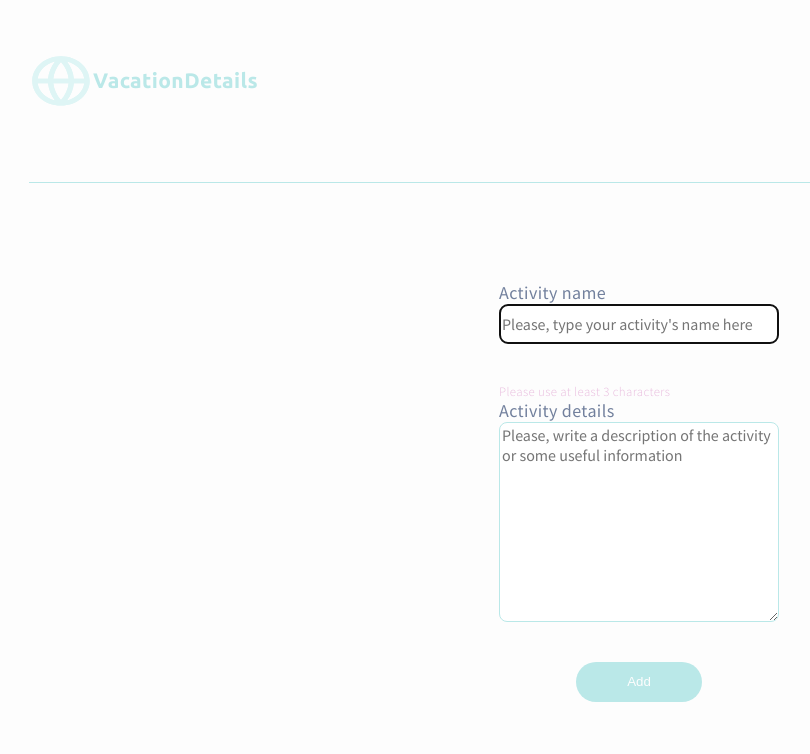
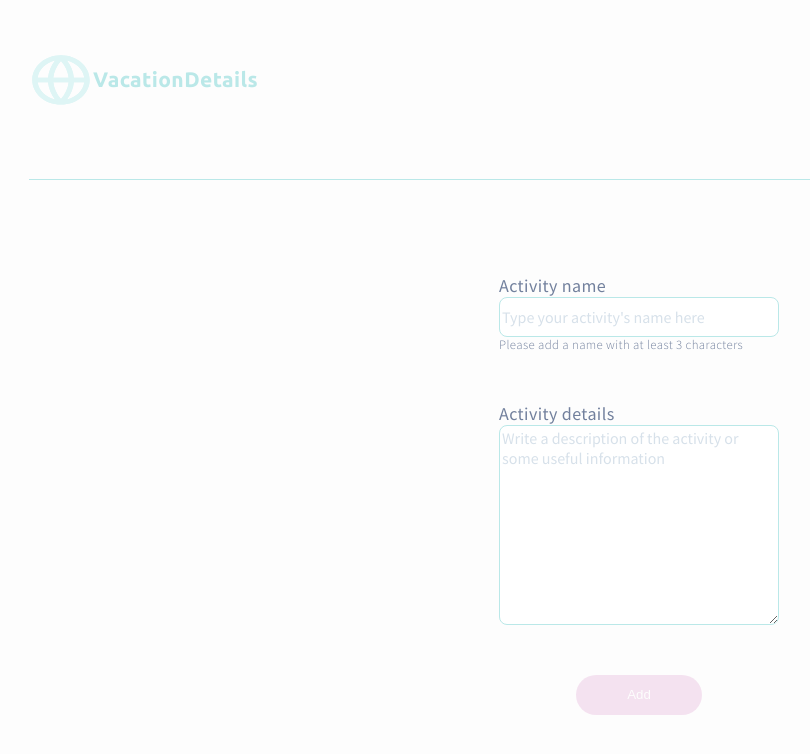
Before and after one commit to sinafischer/capstone-project, a React (Create React App) app: page / in a window 1280 px wide. Shown: the top 754 px of the page, without its empty margins (1-811 px from the left). Built offline with nearby package versions, Linux system fonts and the light colour scheme.

Commit message:
Add disabled to button, refine styling and complete test

```diff
--- a/src/components/AddActivityForm.js
+++ b/src/components/AddActivityForm.js
@@ -8,9 +8,8 @@ export default function AddActivityForm({ setActivity }) {
   })
 
   return (
-    <>
     <StyledForm>
-        <form onSubmit={handleSubmit} data-testid="form">
+      <form onSubmit={handleSubmit}>
         <StyledLabel htmlFor="name">
           Activity name
           <StyledInput
@@ -20,19 +19,22 @@ export default function AddActivityForm({ setActivity }) {
             value={newActivity.name}
             type="text"
             minLength="3"
-              maxLength="70"
-              placeholder="Please, type your activity's name here"
+            maxLength="40"
+            placeholder="Type your activity's name here"
             autoFocus
             required
+            data-testid="activity-name"
           />
+          {newActivity.name.length <= 3 && (
+            <StyledError>
+              Please add a name with at least 3 characters
+            </StyledError>
+          )}
+          {newActivity.name.length >= 40 && (
+            <StyledError>Please use a maximum of 40 characters</StyledError>
+          )}
         </StyledLabel>
-          {newActivity.name.length <= 3 && (
-            <StyledError>Please use at least 3 characters</StyledError>
-          )}
-          {newActivity.name.length >= 70 && (
-            <StyledError>Please use a maximum of 70 characters</StyledError>
-          )}
-          <StyledLabel hmltFor="details">
+        <StyledLabel htmlFor="details">
           Activity details
           <StyledTextarea
             name="details"
@@ -41,16 +43,20 @@ export default function AddActivityForm({ setActivity }) {
             value={newActivity.details}
             type="text"
             maxLength="500"
-              placeholder="Please, write a description of the activity or some useful information"
+            placeholder="Write a description of the activity or some useful information"
           />
           {newActivity.name.length >= 500 && (
             <StyledError>Please use a maximum of 500 characters</StyledError>
           )}
         </StyledLabel>
-          <StyledAddButton type="submit"> Add </StyledAddButton>
+        <StyledAddButton
+          type="submit"
+          disabled={newActivity.name.length >= 3 ? false : true}
+        >
+          Add
+        </StyledAddButton>
       </form>
     </StyledForm>
-    </>
   )
 
   function handleSubmit(event) {
@@ -75,12 +81,12 @@ const StyledForm = styled.section`
   justify-content: center;
   align-items: center;
   flex-flow: column wrap;
-  margin: 50px;
+  margin-bottom: 40px;
 `
 
 const StyledLabel = styled.label`
   display: block;
-  margin-bottom: 40px;
+  margin: 50px auto;
 `
 
 const StyledInput = styled.input`
@@ -93,9 +99,20 @@ const StyledInput = styled.input`
   font-size: 1rem;
   color: var(--text-primary);
 
+  /* Placeholder color was displayed a lot darker in Chrome than in the other Browsers */
+  ::-webkit-input-placeholder {
+    color: #d7e1ea;
+  }
+
   :placeholder-shown {
     font-family: inherit;
     color: var(--text-secondary);
+  }
+  :focus {
+    outline: none;
+  }
+  :invalid {
+    box-shadow: none;
   }
 `
 
@@ -110,8 +127,16 @@ const StyledTextarea = styled.textarea`
   color: var(--text-primary);
   font-family: inherit;
 
+  /* Placeholder color was displayed a lot darker in Chrome than in the other Browsers */
+  ::-webkit-input-placeholder {
+    color: #d7e1ea;
+  }
+
   :placeholder-shown {
     color: var(--text-secondary);
+  }
+  :focus {
+    outline: none;
   }
 `
 
@@ -120,14 +145,18 @@ const StyledAddButton = styled.button`
   width: 126px;
   height: 40px;
   border-radius: 20px;
-  background: var(--primary);
+  background: var(--tertiary);
   border: none;
   color: var(--senary);
   margin: 0 auto;
+
+  :disabled {
+    opacity: 40%;
+  }
 `
 
 const StyledError = styled.div`
-  color: var(--tertiary);
+  color: var(--text-primary);
   font-size: 0.8rem;
   font-weight: 300;
 `
```
Also changed, not shown: 1 other file (tests, documents, lock files or other folders). Lines whose indentation alone changed are shown as unchanged.
